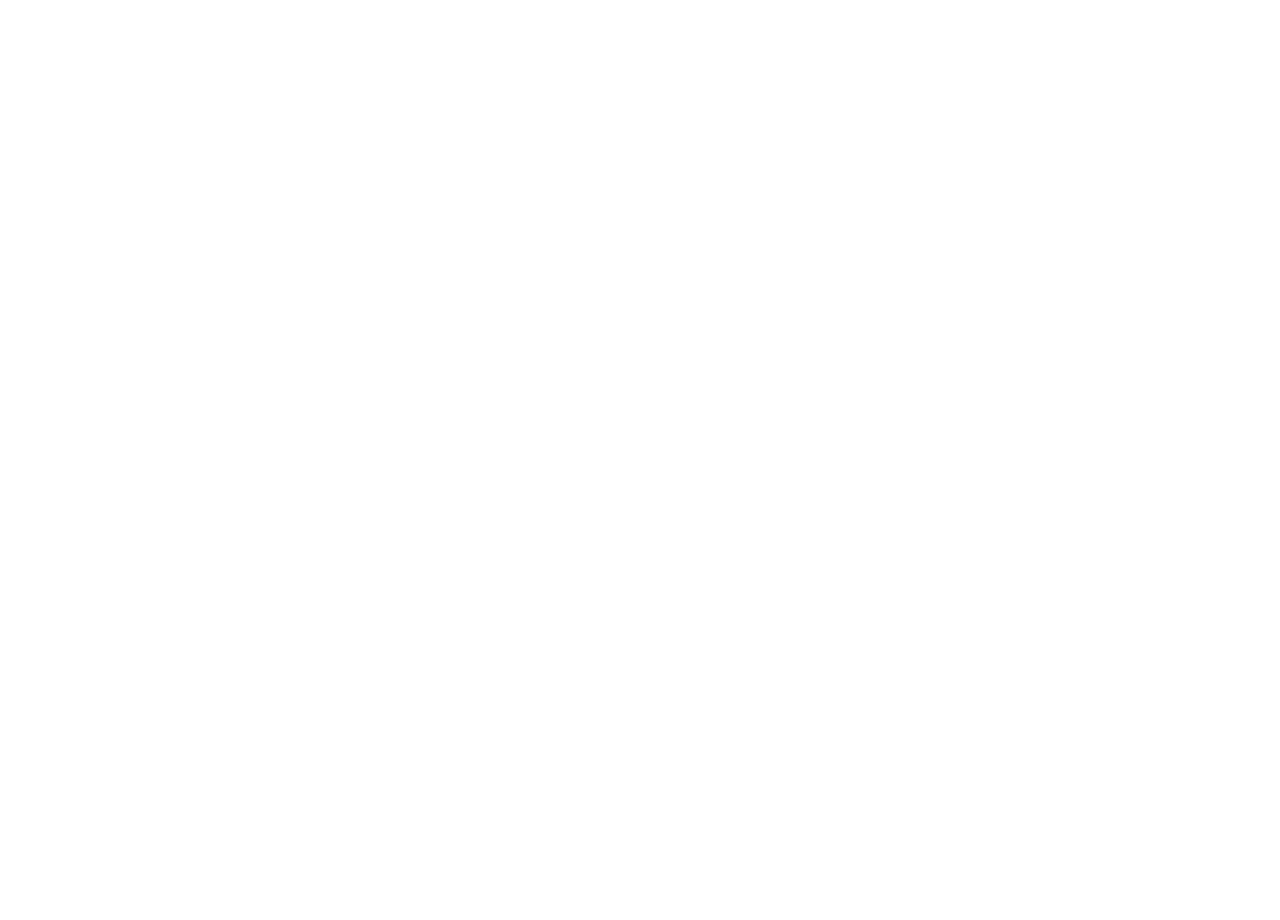
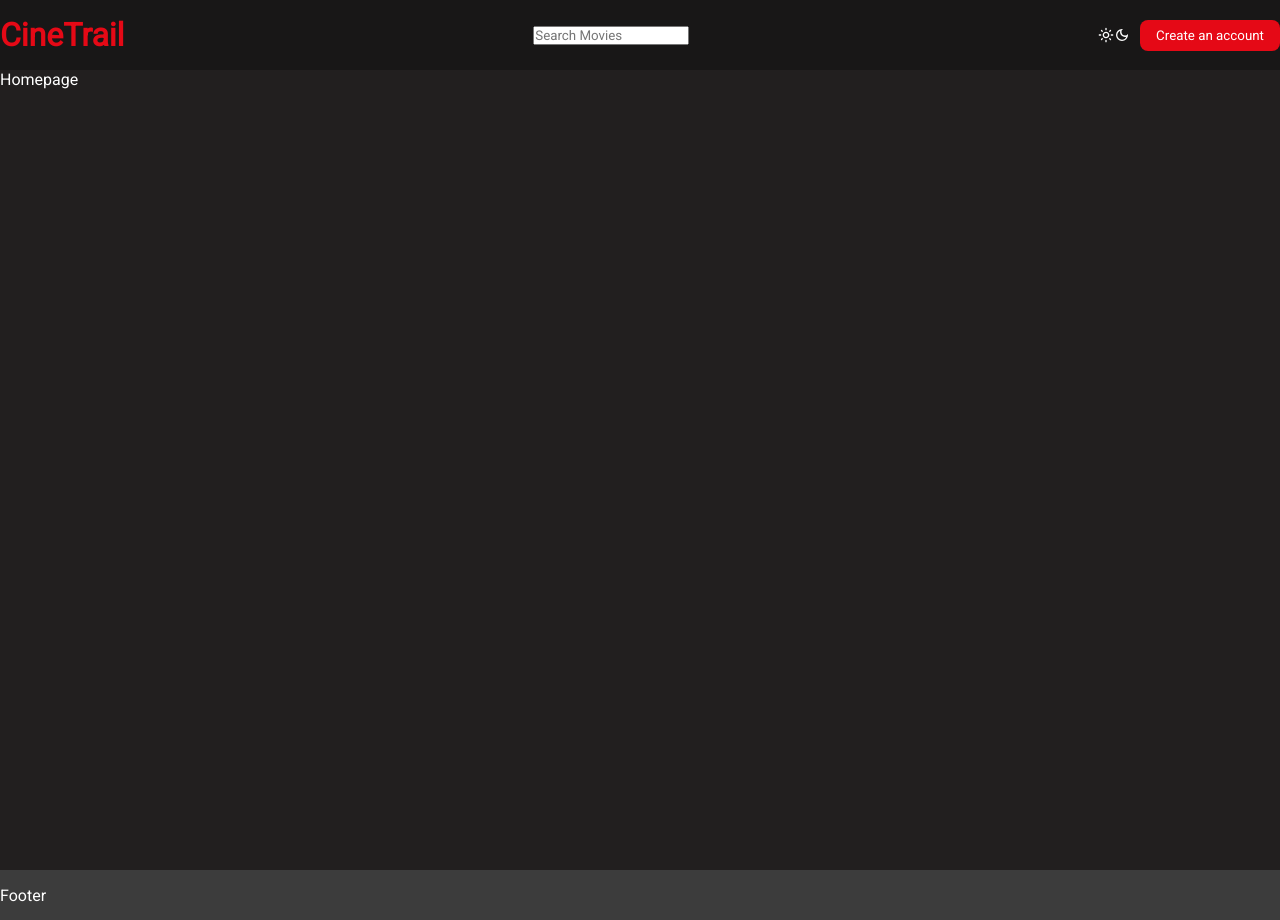
Before and after one commit to donshon/cinetrail, a React (Create React App) app: page / in a window 1280 px wide. Before the commit the page ends 800 px from the top, so only its background shows below. Built offline with nearby package versions, Linux system fonts and the light colour scheme.

Commit message:
header-1

```diff
--- a/package.json
+++ b/package.json
@@ -8,6 +8,7 @@
     "@testing-library/user-event": "^13.5.0",
     "react": "^18.2.0",
     "react-dom": "^18.2.0",
+    "react-icons": "^4.7.1",
     "react-scripts": "5.0.1",
     "web-vitals": "^2.1.4"
   },
--- a/src/App.css
+++ b/src/App.css
@@ -1,3 +1,31 @@
-.App {
-  text-align: center;
+@import url('https://fonts.googleapis.com/css2?family=Roboto&display=swap');
+* {
+  margin: 0;
+  padding: 0;
+  box-sizing: border-box;
+  font-family: 'Roboto', sans-serif;
 }
+
+/* create variables for colors */
+:root {
+  --red: #e50916;
+  --white: #fff;
+  --black: #000;
+  --header-height: 70px;
+  --header-height-mobile: 150px;
+  --dark-bg: #221f1f;
+  --light-bg: #3c3c3c;
+  --footer-bg: #373232;
+  --transparent-bg: rgba(20, 20, 20, 0.7);
+  --grey: #2d2d2d;
+  --grey-text: #989b9b;
+}
+
+a {
+  text-decoration: none;
+  color: white;
+}
+
+body {
+  background-color:var(--dark-bg);
+}
--- a/src/App.js
+++ b/src/App.js
@@ -1,10 +1,14 @@
-
 import './App.css';
+import Homepage from './pages/Homepage/Homepage';
+import Header from './components/Header/Header';
+import Footer from './components/Footer/Footer';
 
 function App() {
   return (
     <div className="App">
-
+      <Header />
+      <Homepage />
+      <Footer />
     </div>
   );
 }
--- /dev/null
+++ b/src/components/Footer/Footer.css
@@ -0,0 +1,7 @@
+.footer-container{
+    color: var(--white);
+    background-color:var(--light-bg);
+    height: 50px;
+    display: flex;
+    align-items: center;
+}
--- /dev/null
+++ b/src/components/Footer/Footer.js
@@ -0,0 +1,12 @@
+import React from 'react'
+import './Footer.css'
+
+function Footer() {
+  return (
+    <div className="footer-container">
+        Footer
+    </div>
+  )
+}
+
+export default Footer
--- /dev/null
+++ b/src/components/Header/Header.css
@@ -0,0 +1,67 @@
+.header-container {
+    color: var(--white);
+    height: var(--header-height);
+    background-color: var(--transparent-bg);
+    position: fixed;
+    width: 100%;
+    top: 0;
+    display: flex;
+    justify-content: space-between;
+    align-items: center;
+}
+
+.header-light {
+    background-color: var(--white);
+    color: black;
+}
+
+.logo {
+    color: var(--red);
+    font-size: 2rem;
+    font-weight: bold;
+}
+
+.search-input {
+    border: 1px solid grey;
+    padding: 8px;
+    border-radius: 8px;
+    background-color: var(--black);
+    color: var(--grey-text);
+}
+
+.create-acct-btn {
+    background-color: var(--red);
+    padding: 8px 16px;
+    border-radius: 8px;
+    cursor: pointer;
+    border: none;
+    color: var(--white);
+    margin-left: 10px;
+}
+
+.theme-icon {
+    font-size: 36px;
+    border-radius: 50%;
+    cursor: pointer;
+    padding: 5px;
+}
+
+.theme-icon-active {
+    background-color: var(--red);
+    padding: 0;
+}
+
+.theme-buttons {
+    background-color: var(--black);
+    color:var(--white);
+    border-radius: 20px;
+    display: flex;
+    align-items: center;
+    justify-content: space-between;
+    border: solid 1px var(--grey);
+}
+
+.header-buttons-container {
+    display: flex;
+    align-items: center;
+}
--- /dev/null
+++ b/src/components/Header/Header.js
@@ -0,0 +1,26 @@
+import React from 'react'
+import './Header.css'
+import { MdOutlineDarkMode, MdOutlineLightMode } from 'react-icons/md';
+
+function Header() {
+    const darkMode = true;
+
+  return (
+    <div className="header-container">
+        <a href="/" className="logo">CineTrail</a>
+        <div className="search-container">
+            <input placeholder="Search Movies"/>
+        </div>
+        <div className="header-buttons-container">
+            {
+
+            }
+            <MdOutlineLightMode/>
+            <MdOutlineDarkMode/>
+            <button className="create-acct-btn">Create an account</button>
+        </div>
+    </div>
+  )
+}
+
+export default Header
--- /dev/null
+++ b/src/pages/Homepage/Homepage.css
@@ -0,0 +1,5 @@
+.homepage-container {
+    color: var(--white);
+    margin-top: var(--header-height);
+    min-height: 100vh;
+}
--- /dev/null
+++ b/src/pages/Homepage/Homepage.js
@@ -0,0 +1,12 @@
+import React from 'react'
+import './Homepage.css'
+
+function Homepage() {
+  return (
+    <div className="homepage-container">
+        Homepage
+    </div>
+  )
+}
+
+export default Homepage
```
Also changed, not shown: 1 other file (tests, documents, lock files or other folders).
